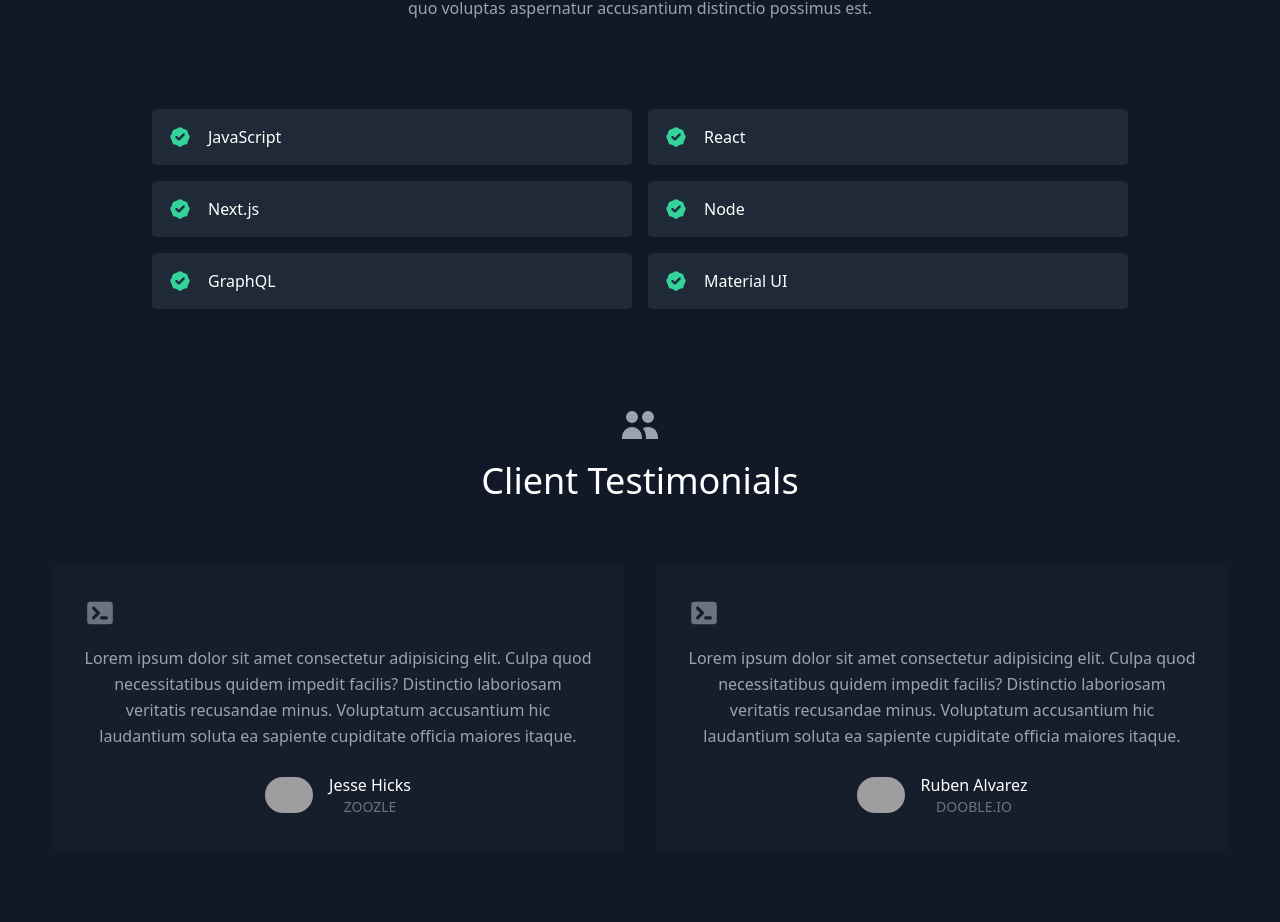
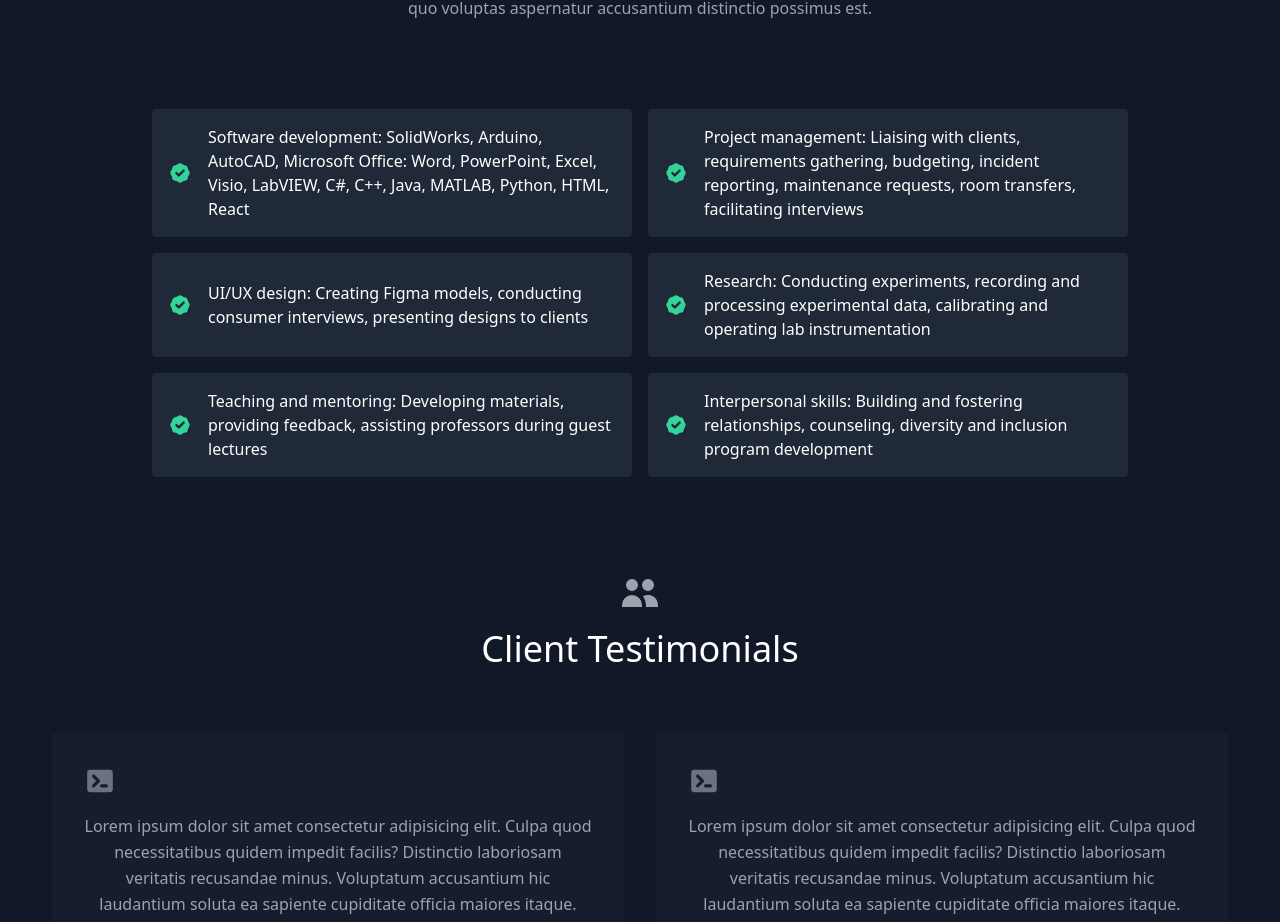
Before and after one commit to cconway1-stevens/react-tailwindcss-portfolio-master, a React (Create React App) app: page / in a window 1280 px wide. Shown: the part 1540-2462 px from the top of the page. Built offline with nearby package versions, Linux system fonts and the light colour scheme; grey boxes are pictures that could not be loaded.

Commit message:
new skills

```diff
--- a/src/data.js
+++ b/src/data.js
@@ -50,11 +50,19 @@ export const testimonials = [
   },
 ];
 
+// export const skills = [
+//   "JavaScript",
+//   "React",
+//   "Next.js",
+//   "Node",
+//   "GraphQL",
+//   "Material UI",
+// ];
 export const skills = [
-  "JavaScript",
-  "React",
-  "Next.js",
-  "Node",
-  "GraphQL",
-  "Material UI",
+  "Software development: SolidWorks, Arduino, AutoCAD, Microsoft Office: Word, PowerPoint, Excel, Visio, LabVIEW, C#, C++, Java, MATLAB, Python, HTML, React",
+  "Project management: Liaising with clients, requirements gathering, budgeting, incident reporting, maintenance requests, room transfers, facilitating interviews",
+  "UI/UX design: Creating Figma models, conducting consumer interviews, presenting designs to clients",
+  "Research: Conducting experiments, recording and processing experimental data, calibrating and operating lab instrumentation",
+  "Teaching and mentoring: Developing materials, providing feedback, assisting professors during guest lectures",
+  "Interpersonal skills: Building and fostering relationships, counseling, diversity and inclusion program development"
 ];
```
